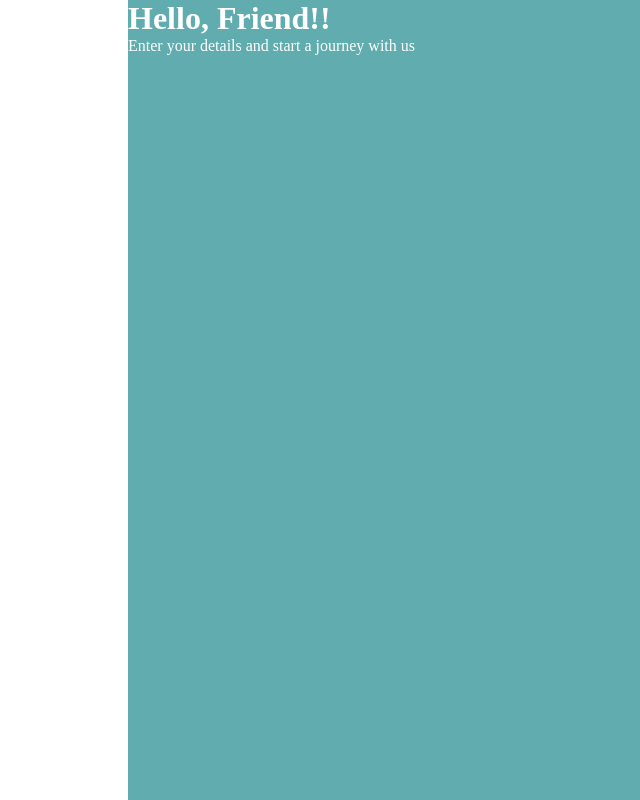
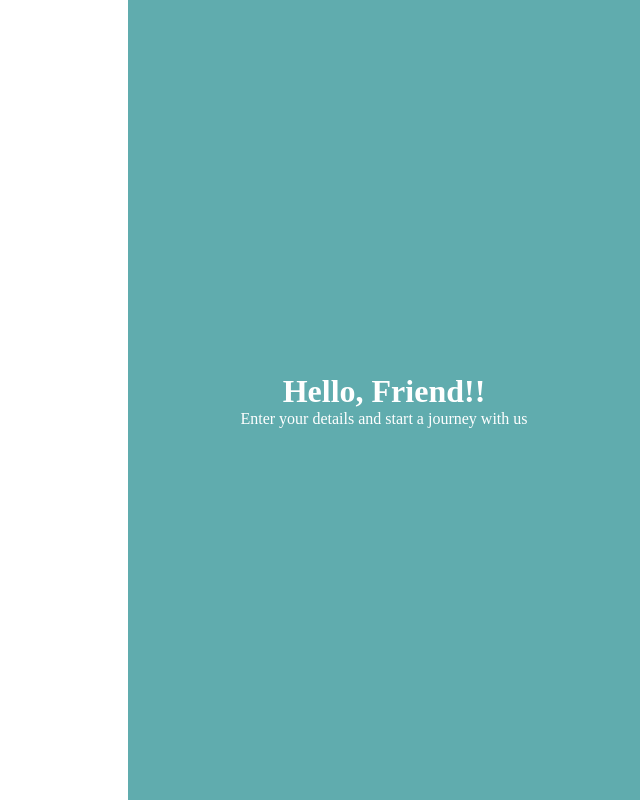
Before and after one commit to BhuwanSaoji/project-management-tool-react, a React (Create React App) app: page / in a window 1280 px wide. Shown: the whole page, without its empty margins (640-1280 px from the left). Built offline with nearby package versions, Linux system fonts and the light colour scheme.

Commit message:
css flex issue resolved

```diff
--- a/public/index.html
+++ b/public/index.html
@@ -2,7 +2,6 @@
 <html lang="en">
   <head>
     <meta charset="utf-8" />
-    <link rel="icon" href="%PUBLIC_URL%/favicon.ico" />
     <meta name="viewport" content="width=device-width, initial-scale=1" />
     <meta name="theme-color" content="#000000" />
     <meta
--- a/src/App.css
+++ b/src/App.css
@@ -1,4 +1,4 @@
 *{
   margin:0;
-
+  padding: 0;
 }
--- a/src/App.js
+++ b/src/App.js
@@ -4,7 +4,7 @@ import SignupLogin from './Components/SignupLogin';
 function App() {
   return (
     <div className="App">
-    <SignupLogin/>
+      <SignupLogin/>
     </div>
   );
 }
--- a/src/Components/SignupLogin.css
+++ b/src/Components/SignupLogin.css
@@ -6,7 +6,10 @@
 .background_signup{
     background: #60acae;
     height: 100vh;
-
+    display: flex;
+    justify-content: center;
+    flex-direction: column;
+    align-items: center;
 
 
 }
--- a/src/index.css
+++ b/src/index.css
@@ -1,4 +1,9 @@
 *{
-  margin: 0;
-  padding: 0;
+  margin: 0 !important;
+  padding: 0 !important;
 }
+
+h1{
+  margin: 0 !important;
+  padding: 0 !important;
+}
```
